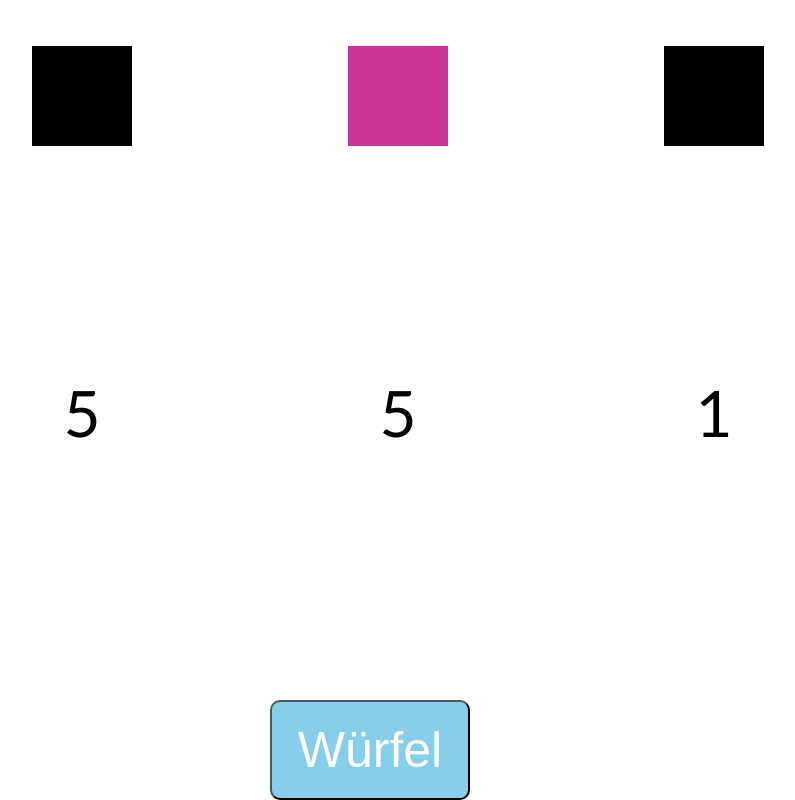
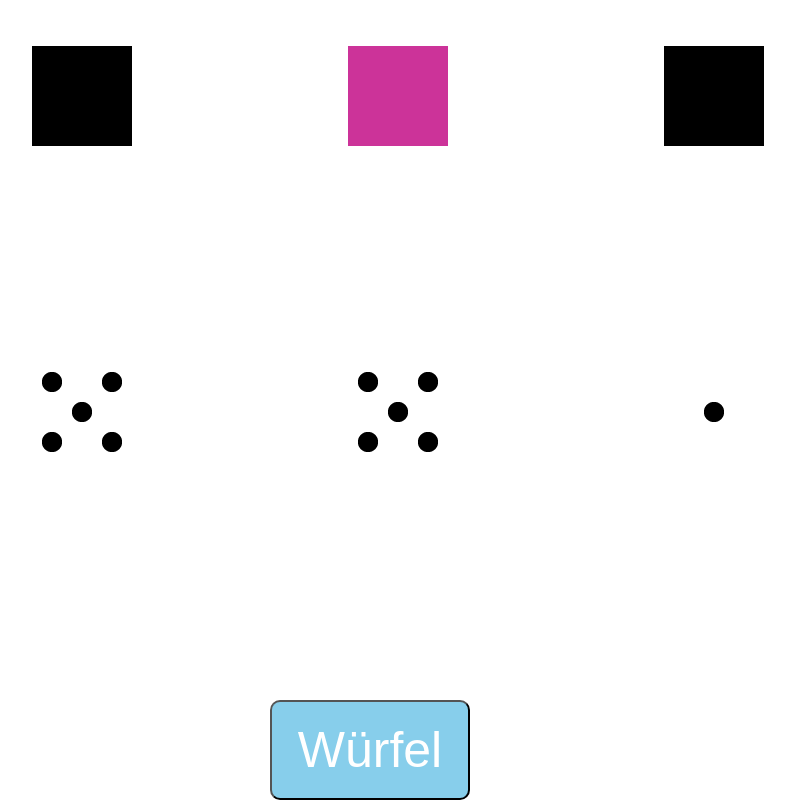
Before and after one commit to zenbyt3/nochmal, a plain HTML site: page index.html in a window 1280 px wide. Both pictures are taken after a click on the button "Würfel". Shown: the part 70-870 px from the top of the page, without its empty margins (242-1037 px from the left). Drawn offline with Linux system fonts and the light colour scheme.

Commit message:
finished mvp

```diff
--- a/index.html
+++ b/index.html
@@ -2,7 +2,7 @@
 <script src="script.js"></script>
 <div class="grid">
     <div class="dice">
-        <img id="d1" src="">
+        <img id="d1">
     </div>
     <div class="dice">
         <img id="d2" >
@@ -11,13 +11,13 @@
         <img id="d3">
     </div>
     <div class="dice">
-        <div id="d4"></div>
+        <img id="d4">
     </div>
     <div class="dice">
-        <div id="d5"></div>
+        <img id="d5">
     </div>
     <div class="dice">
-        <div id="d6"></div>
+        <img id="d6">
     </div>
 
     <div class="selection">
--- a/script.js
+++ b/script.js
@@ -4,6 +4,13 @@ const blue = ("./images/blue.png");
 const pink = ("./images/pink.png");
 const orange = ("./images/orange.png");
 const joker = ("./images/joker.png");
+
+const one = ("./images/one.png");
+const two = ("./images/two.png");
+const three = ("./images/three.png");
+const four = ("./images/four.png");
+const five = ("./images/five.png");
+const numberJoker = ("./images/numberjoker.png");
 
 function getColorDie() {
     const colors = {
@@ -22,9 +29,18 @@ function getColorDie() {
 }
 
 function getNumberDie() {
-    const numberDie = Math.floor(Math.random() * 6) + 1;
+    const numbers = {
+        1: one,
+        2: two,
+        3: three,
+        4: four,
+        5: five,
+        6: numberJoker
+      };
+    const randomNumber = Math.floor(Math.random() * 6) + 1;
+    const numberDie = numbers[randomNumber];
 
-    return (numberDie == 6) ? "Joker" : numberDie;
+    return numberDie;
 }
 
 function rollDice() {
@@ -34,7 +50,7 @@ function rollDice() {
     document.getElementById("d3").src = getColorDie();
 
     // map getNumberDie to the last three divs
-    document.getElementById("d4").innerHTML = getNumberDie();
-    document.getElementById("d5").innerHTML = getNumberDie();
-    document.getElementById("d6").innerHTML = getNumberDie();
+    document.getElementById("d4").src = getNumberDie();
+    document.getElementById("d5").src = getNumberDie();
+    document.getElementById("d6").src = getNumberDie();
 }
```
Also changed, not shown: images/five.png (added), images/four.png (added), images/numberjoker.png (added), images/one.png (added), images/three.png (added), images/two.png (added).
